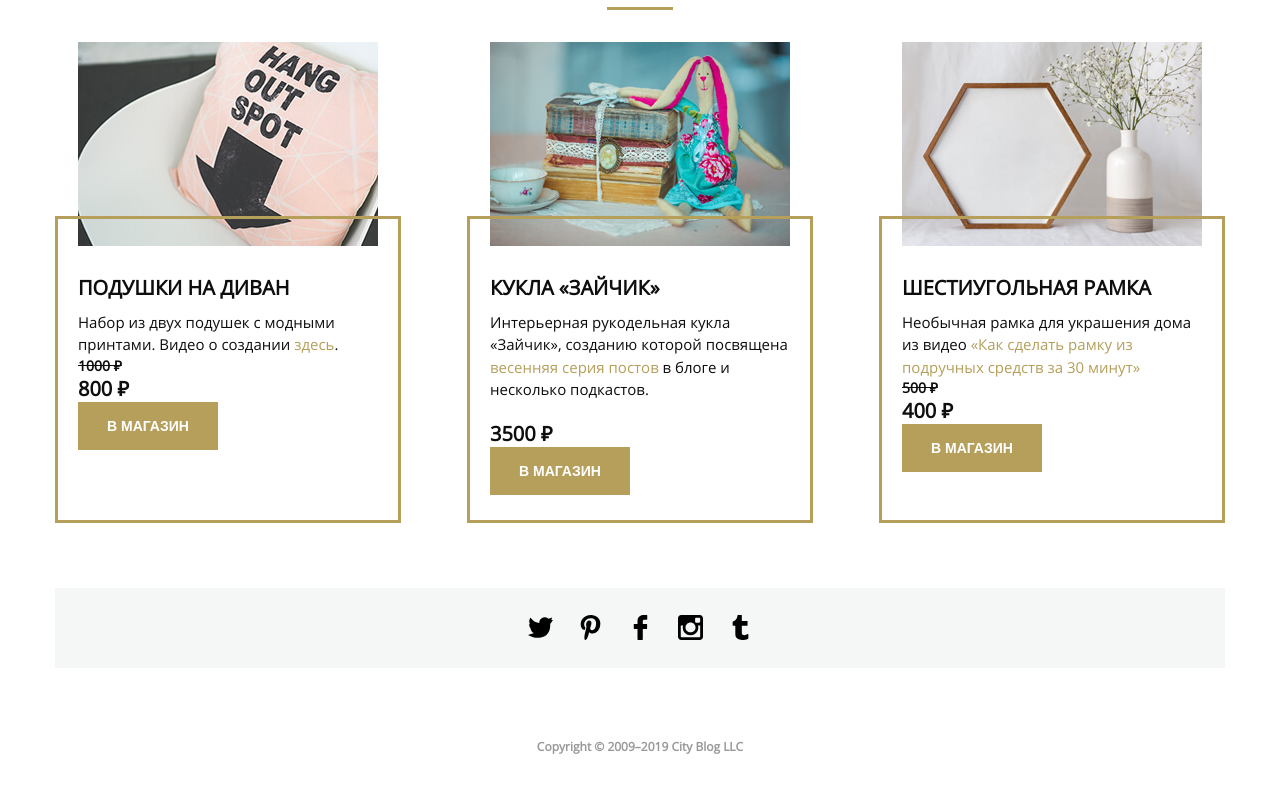
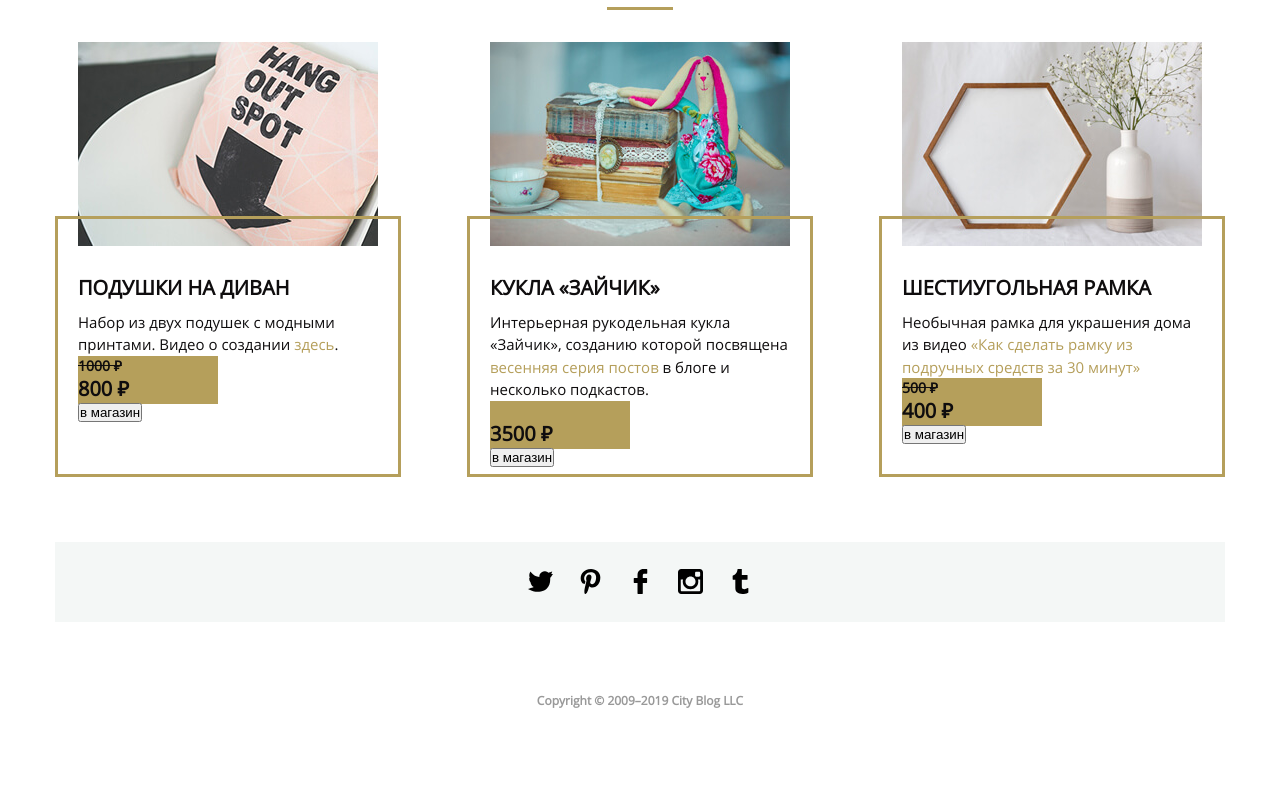
Before and after one commit to Alhimi/mq-diplom, a plain HTML site: page index.html in a window 1280 px wide. Shown: the part 2760-3553 px from the top of the page. After the commit the page ends 3509 px from the top, so only its background shows below. Drawn offline with Linux system fonts and the light colour scheme; files whose address does not match are found by name.

Commit message:
Add files via upload

```diff
--- a/index.html
+++ b/index.html
@@ -349,11 +349,13 @@
 				<div class="product-info">
 					<h2 class="product-header">Подушки на диван</h2>
 					<div class="product-description">Набор из двух подушек с модными принтами. Видео о создании <a class="product-link" href="#0">здесь</a>.</div>
+					<div class="buy">
 						<div class="price">
 							<div class="price-old">1000 ₽</div>
-						    <div class="price-new">800 ₽</div>
+						   <div class="price-new">800 ₽</div>
 						</div>
-						<button class="buy">в магазин</button>
+						<button class="buy-button">в магазин</button>
+					</div>
 				</div>
 			</article>
 			<article class="product">
@@ -372,11 +374,13 @@
 				<div class="product-info">
 					<h2 class="product-header">Кукла «Зайчик»</h2>
 					<div class="product-description">Интерьерная рукодельная кукла «Зайчик», созданию которой посвящена <a class="product-link" href="#0">весенняя серия постов</a> в блоге и несколько подкастов.</div>
+					<div class="buy">
 						<div class="price">
 							<div class="price-old price-old-rabbit">3500 ₽</div>
-						    <div class="price-new">3500 ₽</div>
+						   <div class="price-new">3500 ₽</div>
 						</div>
-						<button class="buy">в магазин</button>
+						<button class="buy-button">в магазин</button>
+					</div>
 				</div>
 			</article>
 			<article class="product">
@@ -395,11 +399,13 @@
 				<div class="product-info">
 					<h2 class="product-header">Шестиугольная рамка</h2>
 					<div class="product-description">Необычная рамка для украшения дома из видео <a class="product-link" href="#0">«Как сделать рамку из подручных средств за 30 минут»</a></div>
+					<div class="buy">
 						<div class="price">
 							<div class="price-old">500 ₽</div>
-						    <div class="price-new">400 ₽</div>
+						   <div class="price-new">400 ₽</div>
 						</div>
-						<button class="buy">в магазин</button>
+						<button class="buy-button">в магазин</button>
+					</div>
 				</div>
 			</article>
 		</div>
```
